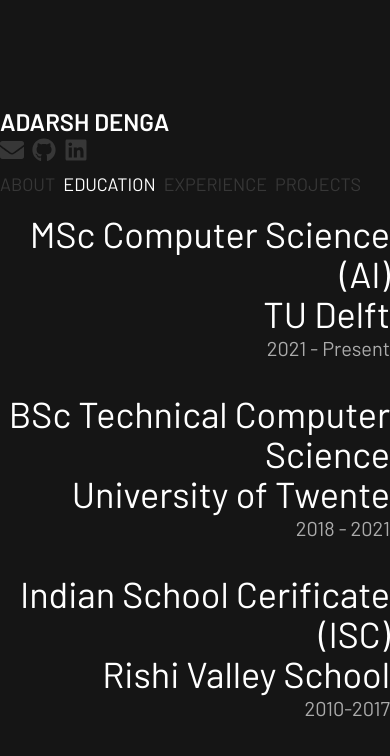
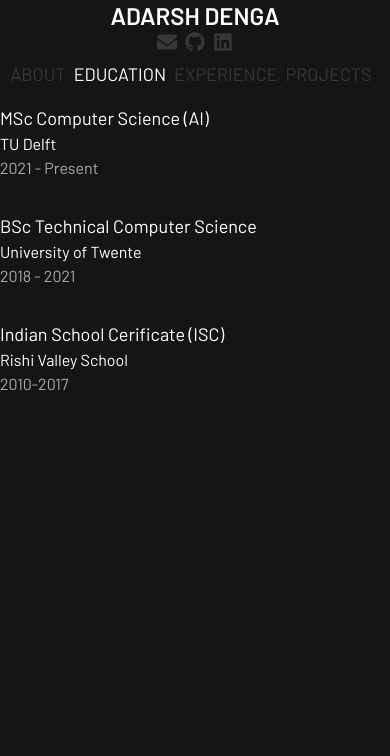
Before and after one commit to adarshdenga/addie-portfolio, a React (Vite) app: page / in a window 390 px wide. Both pictures are taken after a click on the element "EDUCATION". Shown: the top 756 px of the page. Built offline with nearby package versions, Linux system fonts and the light colour scheme.

Commit message:
Centered the whole nav element on mobile

```diff
--- a/src/App.tsx
+++ b/src/App.tsx
@@ -7,8 +7,8 @@
   const [selectedIndex, setSelectedIndex] = useState(0);
   return (
     <>
-      <div className="h-screen w-screen max-h-full max-w-full items-center justify-center bg-dark">
-        <div className="container mx-auto flex flex-col md:flex-row lg:flex-row h-full justify-center">
+      <div className="h-screen w-screen max-h-full max-w-full bg-dark">
+        <div className="container mx-auto flex flex-col md:flex-row lg:flex-row h-full justify-start md:justify-center lg:justify-center">
           <UserContext.Provider value={{ selectedIndex, setSelectedIndex }}>
             <Nav />
             <Info />
--- a/src/components/Education.tsx
+++ b/src/components/Education.tsx
@@ -18,12 +18,12 @@
   ];
 
   return (
-    <div className="flex flex-col text-right font-barlow">
+    <div className="flex flex-col text-left md:text-right lg:text-right font-barlow">
       {schools.map((school) => (
         <div className="my-4">
-          <p className="text-4xl">{school.type}</p>
-          <p className="text-4xl">{school.name}</p>
-          <p className="text-xl text-lightgray">{school.years}</p>
+          <p className="text-lg md:text-4xl lg:text-4xl">{school.type}</p>
+          <p className="text-base md:text-4xl lg:text-4xl">{school.name}</p>
+          <p className="md:text-xl lg:text-xl text-lightgray">{school.years}</p>
         </div>
       ))}
     </div>
--- a/src/components/Sections.tsx
+++ b/src/components/Sections.tsx
@@ -20,7 +20,7 @@
   ];
 
   return (
-    <div className="flex flex-row md:flex-col lg:flex-col text-gray text-lg md:text-5xl lg:text-8xl font-barlow">
+    <div className="flex flex-row md:flex-col lg:flex-col text-gray text-lg md:text-5xl lg:text-8xl font-barlow justify-center md:justify-normal lg:justify-normal">
       {sections.map((section, index) => (
         <div
           className={selectedIndex === index ? "text-white mr-2" : "mr-2"}
--- a/src/components/Socials.tsx
+++ b/src/components/Socials.tsx
@@ -5,17 +5,17 @@
 export default function Socials() {
   return (
     <>
-      <div className="text-white text-2xl lg:text-5xl font-barlow font-semibold">
+      <div className="text-white text-2xl md:text-5xl lg:text-5xl font-barlow font-semibold text-center md:text-left lg:text-left ">
         ADARSH DENGA
       </div>
-      <div className="flex flex-row text-gray text-2xl mb-2">
-        <a href="mailto:adarshdenga@gmail.com" className="mr-2">
+      <div className="flex flex-row w-full text-gray text-xl md:text-2xl lg:text-2xl mb-2 justify-center md:justify-normal lg:justify-normal ">
+        <a href="mailto:adarshdenga@gmail.com">
           <FaEnvelope />
         </a>
         <a
           href="https://github.com/adarshdenga"
           target="_blank"
-          className="mr-2"
+          className="mx-2"
         >
           <FaGithub />
         </a>
```
